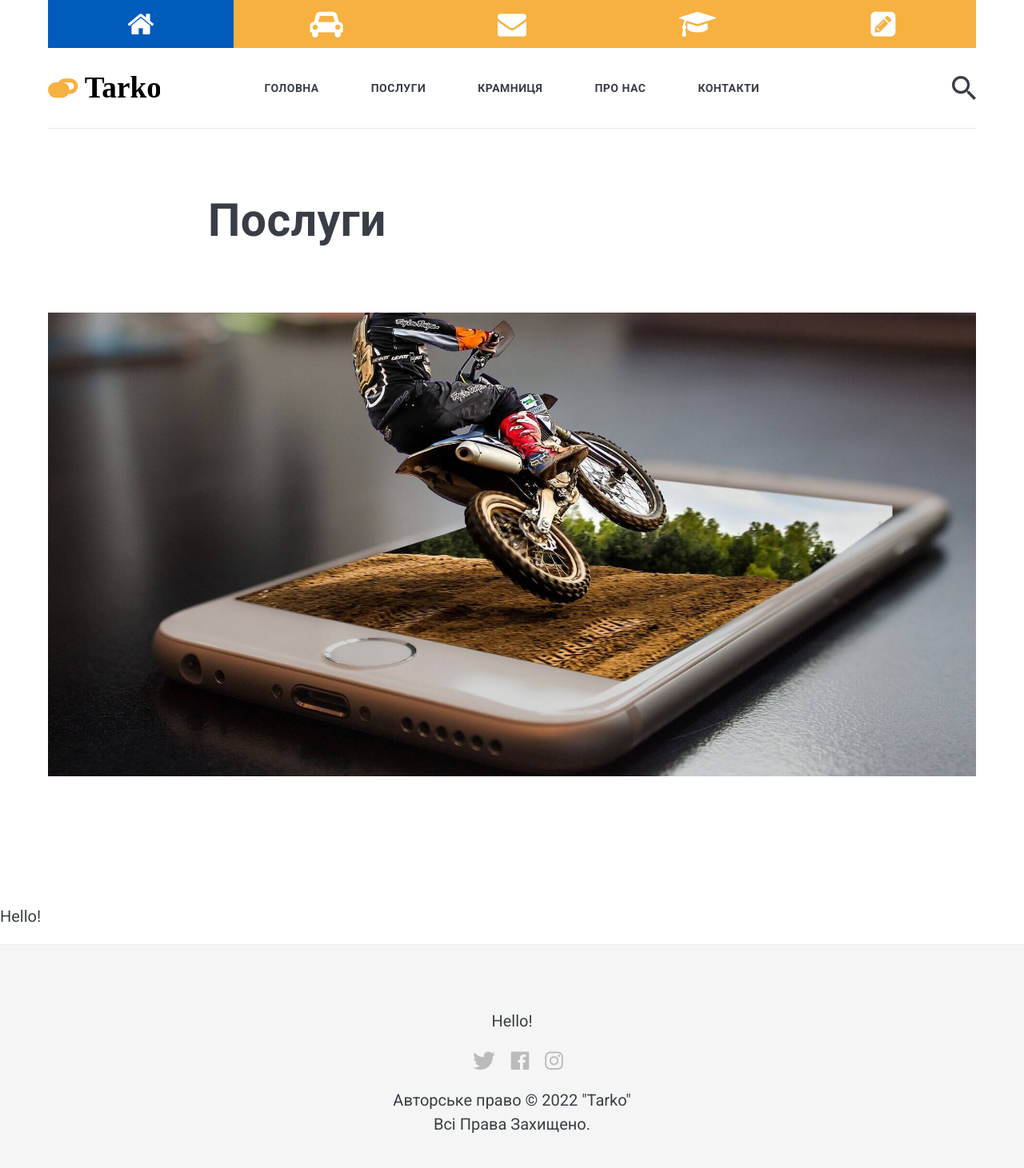
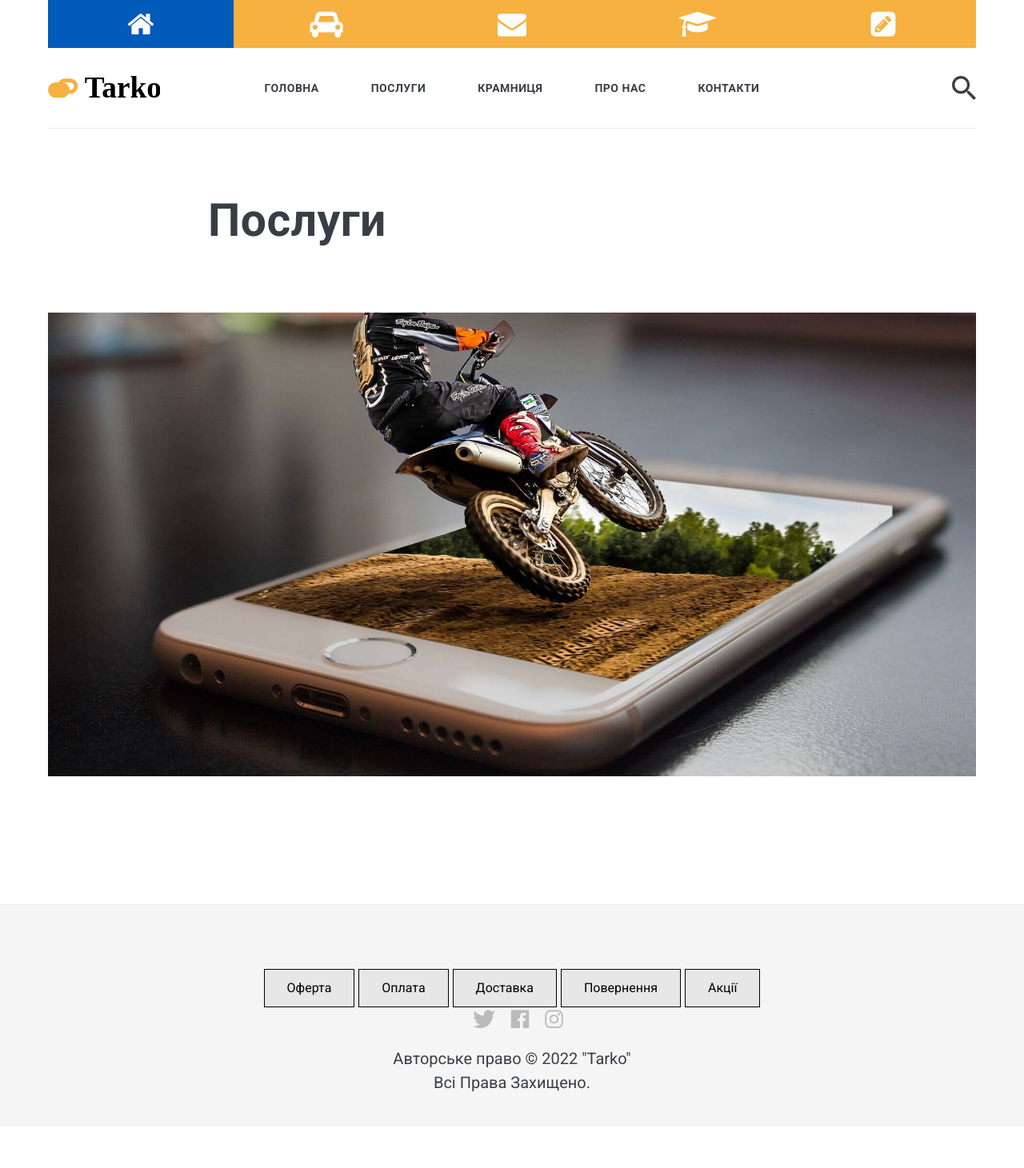
Before and after one commit to itarko/itarko.github.io, a Jekyll site: the page built from _pages/01-posluhy.md, in a window 1280 px wide. Shown: the whole page at 80% size. Built offline with Jekyll 4.4.1, drawn with Linux system fonts in a browser that asks for light colours; nearby versions of some CDN libraries; after the commit the page ends 1409 px from its top, so only the background shows below that.

Commit message:
Update footer.html

```diff
--- a/_includes/footer.html
+++ b/_includes/footer.html
@@ -1,10 +1,28 @@
 <!-- begin footer -->
-
-<p>Hello!</p>
-
 <footer class="footer">
 
-  <p>Hello!</p>
+<!-- BeginButtons -->
+<style>
+.btn {
+    border: 1px solid black;
+    color: white;
+    padding: 14px 28px;
+    font-size: 16px;
+    cursor: pointer;
+}
+
+.default {background-color: #e7e7e7; color: black;} /* Gray */
+.default:hover {background: #ddd;}
+</style>
+
+<body>
+<button class="btn default">Оферта</button>
+<button class="btn default">Оплата</button>
+<button class="btn default">Доставка</button>
+<button class="btn default">Повернення</button>
+<button class="btn default">Акції</button>
+</body>
+<!-- BeginButtons -->
 
   <div class="container">
 
```
